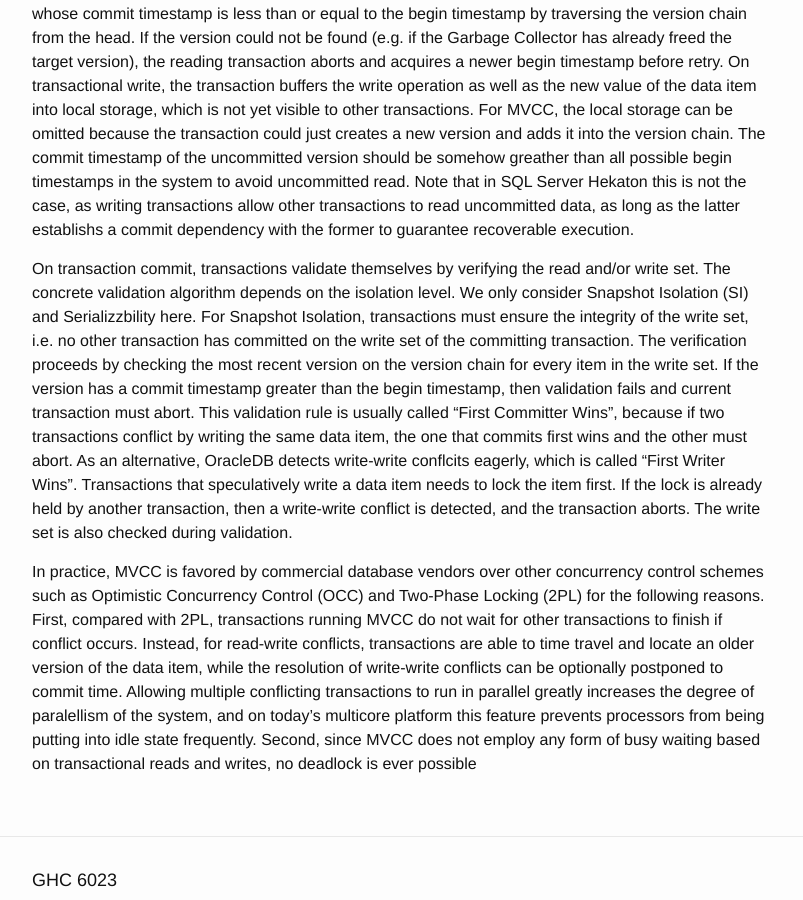
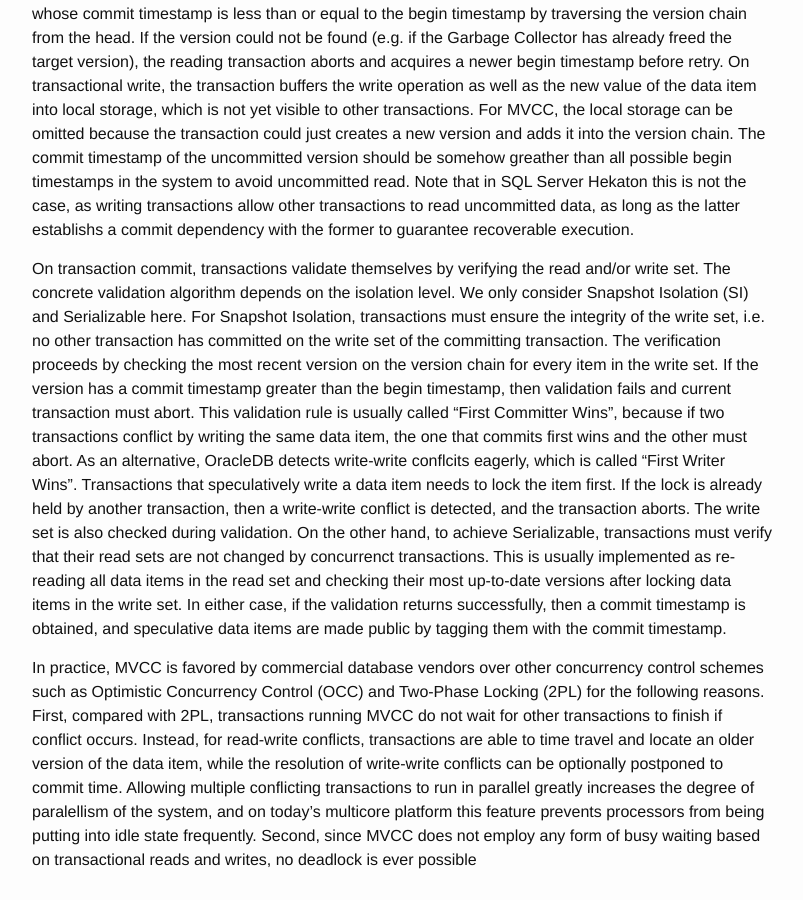
Before and after one commit to wangziqi2013/wangziqi2013.github.io, a Jekyll site: the page built from _posts/2018-07-09-Fast Serializable Multi-Version Concurrency Control for Main-Memory Database Systems.markdown, in a window 1280 px wide and 900 px high, scrolled down 820 px. Shown: the whole window, without its empty margins (238-1041 px from the left). Built offline with Jekyll 4.4.1, drawn with Linux system fonts in a browser that asks for light colours.

Commit message:
Finish baseline algorithm

```diff
--- a/_posts/2018-07-09-Fast Serializable Multi-Version Concurrency Control for Main-Memory Database Systems.markdown
+++ b/_posts/2018-07-09-Fast Serializable Multi-Version Concurrency Control for Main-Memory Database Systems.markdown
@@ -34,7 +34,7 @@ the case, as writing transactions allow other transactions to read uncommitted d
 a commit dependency with the former to guarantee recoverable execution.
 
 On transaction commit, transactions validate themselves by verifying the read and/or write set. The concrete validation
-algorithm depends on the isolation level. We only consider Snapshot Isolation (SI) and Serializzbility here. For Snapshot Isolation,
+algorithm depends on the isolation level. We only consider Snapshot Isolation (SI) and Serializable here. For Snapshot Isolation,
 transactions must ensure the integrity of the write set, i.e. no other transaction has committed on the write set of the
 committing transaction. The verification proceeds by checking the most recent version on the version chain for every item
 in the write set. If the version has a commit timestamp greater than the begin timestamp, then validation fails and current
@@ -42,7 +42,11 @@ transaction must abort. This validation rule is usually called "First Committer
 by writing the same data item, the one that commits first wins and the other must abort. As an alternative, OracleDB detects
 write-write conflcits eagerly, which is called "First Writer Wins". Transactions that speculatively write a data item needs to
 lock the item first. If the lock is already held by another transaction, then a write-write conflict is detected, and the
-transaction aborts. The write set is also checked during validation.
+transaction aborts. The write set is also checked during validation. On the other hand, to achieve Serializable, transactions
+must verify that their read sets are not changed by concurrenct transactions. This is usually implemented as re-reading
+all data items in the read set and checking their most up-to-date versions after locking data items in the write set.
+In either case, if the validation returns successfully, then a commit timestamp is obtained, and speculative data items
+are made public by tagging them with the commit timestamp.
 
 In practice, MVCC is favored by commercial database vendors over other concurrency control schemes
 such as Optimistic Concurrency Control (OCC) and Two-Phase Locking (2PL) for the following reasons. First, compared with
```
